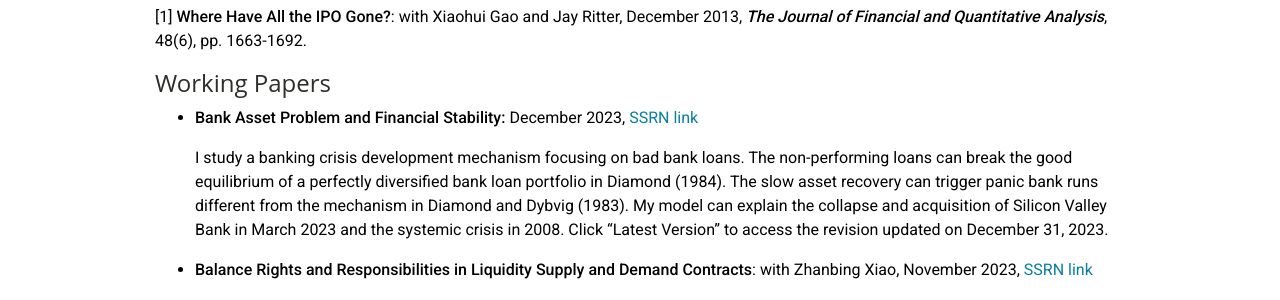
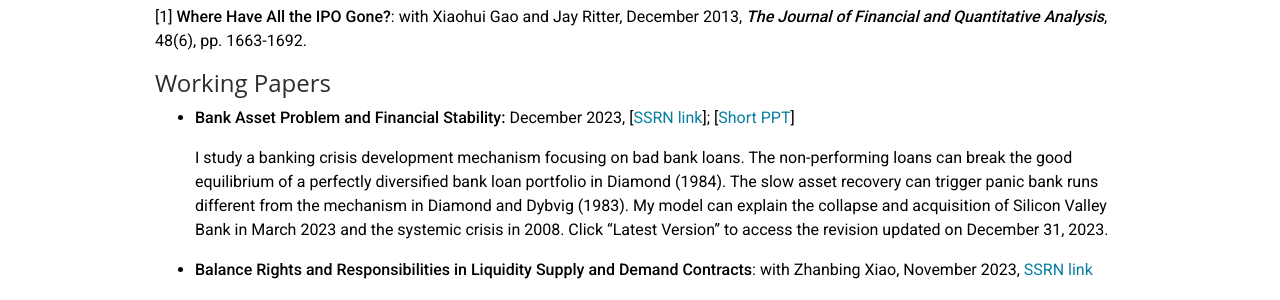
Before and after one commit to johnchu2022/website, a Jekyll site: the page built from _pages/research.md, in a window 1280 px wide and 992 px high. Shown: the part 398-698 px from the top of the window. Built offline with Jekyll 4.4.1, drawn with Linux system fonts in a browser that asks for light colours; a style sheet for code colours, icons or effects is not loaded.

Commit message:
Update Pages “research”

```diff
--- a/_pages/research.md
+++ b/_pages/research.md
@@ -17,7 +17,7 @@ nav: true
 
 #### Working Papers
 
-* **Bank Asset Problem and Financial Stability:** December 2023, [SSRN link](https://papers.ssrn.com/sol3/papers.cfm?abstract_id=4649359)
+* **Bank Asset Problem and Financial Stability:** December 2023, [[SSRN link](https://papers.ssrn.com/sol3/papers.cfm?abstract_id=4649359)]; [[Short PPT](https://www.dropbox.com/scl/fi/0d0k94sac9psjogyjxpnw/Banks_pres.pdf?rlkey=0cjopbjvq4o78ubn8fx8lbbke&dl=0)]
 
   I study a banking crisis development mechanism focusing on bad bank loans. The non-performing loans can break the good equilibrium of a perfectly diversified bank loan portfolio in Diamond (1984). The slow asset recovery can trigger panic bank runs different from the mechanism in Diamond and Dybvig (1983). My model can explain the collapse and acquisition of Silicon Valley Bank in March 2023 and the systemic crisis in 2008. Click “Latest Version” to access the revision updated on December 31, 2023.
 * **B﻿alance Rights and Responsibilities in Liquidity Supply and Demand Contracts**: with Zhanbing Xiao, November 2023, [SSRN link](https://papers.ssrn.com/sol3/papers.cfm?abstract_id=4649372)
```
